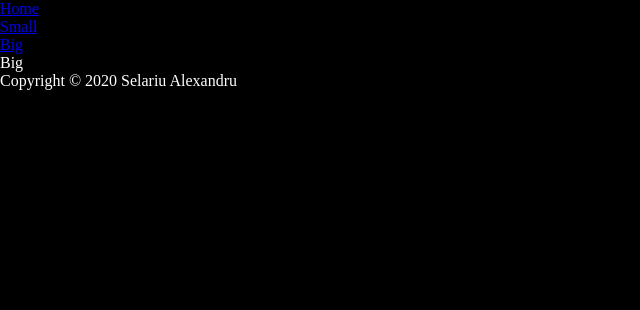
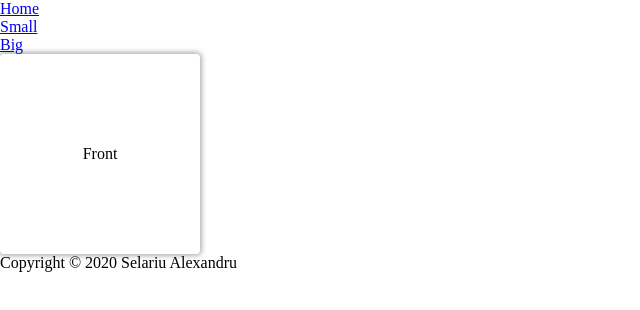
Before and after one commit to SelariuAlex/my-components, a React (Create React App) app: page /big in a window 1280 px wide. Shown: the top 310 px of the page, without its empty margins (0-640 px from the left). Built offline with nearby package versions, Linux system fonts and the light colour scheme.

Commit message:
add flip card component, and animations

```diff
--- a/src/App.css
+++ b/src/App.css
@@ -3,8 +3,3 @@
   padding: 0;
   box-sizing: border-box;
 }
-
-body {
-  background-color: black;
-  color: white;
-}
--- /dev/null
+++ b/src/components/Big/FlipCard/FlipCard.css
@@ -0,0 +1,30 @@
+.card {
+  display: flex;
+  justify-content: center;
+  align-items: center;
+  position: relative;
+  border-radius: 0.25rem;
+  box-shadow: 0 0 5px 2px rgba(0, 0, 0, 0.3);
+  background-color: white;
+  transform-style: preserve-3d;
+  height: 200px;
+  width: 200px;
+  cursor: pointer;
+  transition: 150ms;
+  transform: perspective(1000px) rotateY(var(--rotate-y, 0));
+}
+
+.card.flip {
+  --rotate-y: 180deg;
+}
+
+.card .front,
+.card .back {
+  position: absolute;
+  padding: 1rem;
+  backface-visibility: hidden;
+}
+
+.card .back {
+  transform: rotateY(180deg);
+}
--- /dev/null
+++ b/src/components/Big/FlipCard/FlipCard.js
@@ -0,0 +1,19 @@
+import React, { useState } from "react";
+import "./FlipCard.css";
+
+function FlipCard() {
+  const [isFliped, setIsFliped] = useState(false);
+
+  return (
+    <div
+      className={`card ${isFliped ? "flip" : ""}`}
+      onClick={() => setIsFliped(!isFliped)}
+    >
+      <div className='front'>Front</div>
+
+      <div className='back'>Back</div>
+    </div>
+  );
+}
+
+export default FlipCard;
--- a/src/pages/Big/Big.js
+++ b/src/pages/Big/Big.js
@@ -1,7 +1,12 @@
 import React from "react";
+import FlipCard from "../../components/Big/FlipCard/FlipCard";
 
 function Big() {
-  return <div>Big</div>;
+  return (
+    <div>
+      <FlipCard />
+    </div>
+  );
 }
 
 export default Big;
```
